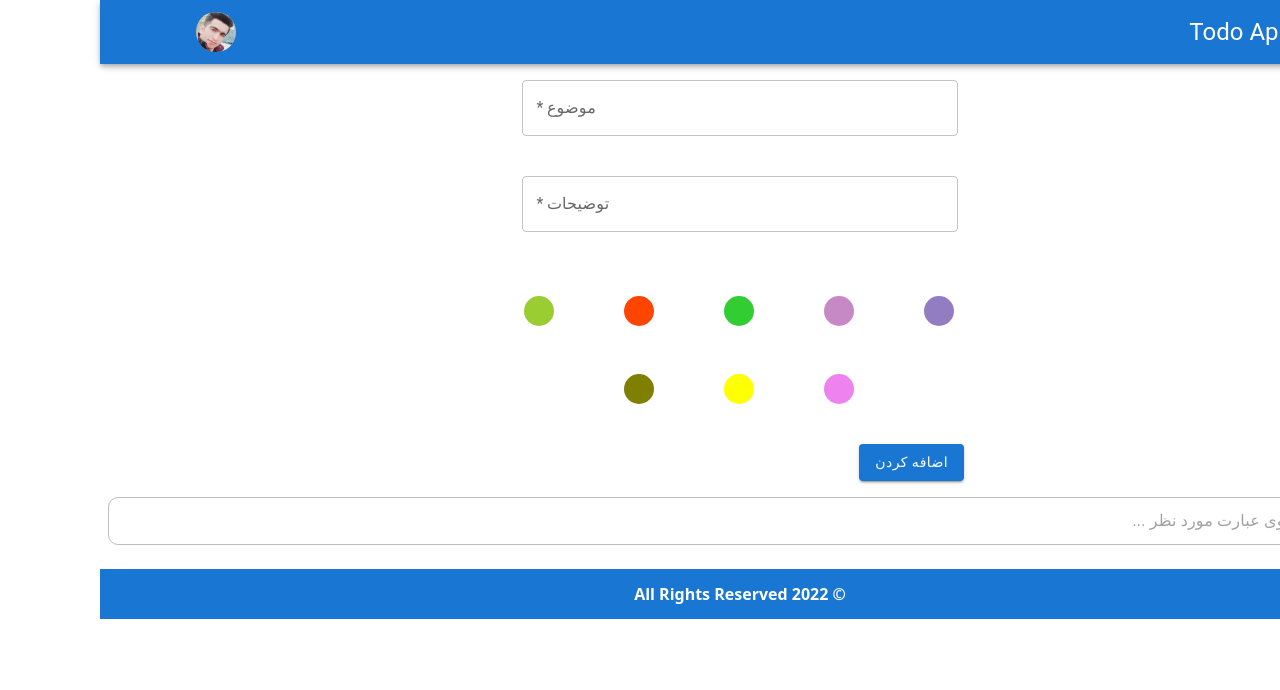
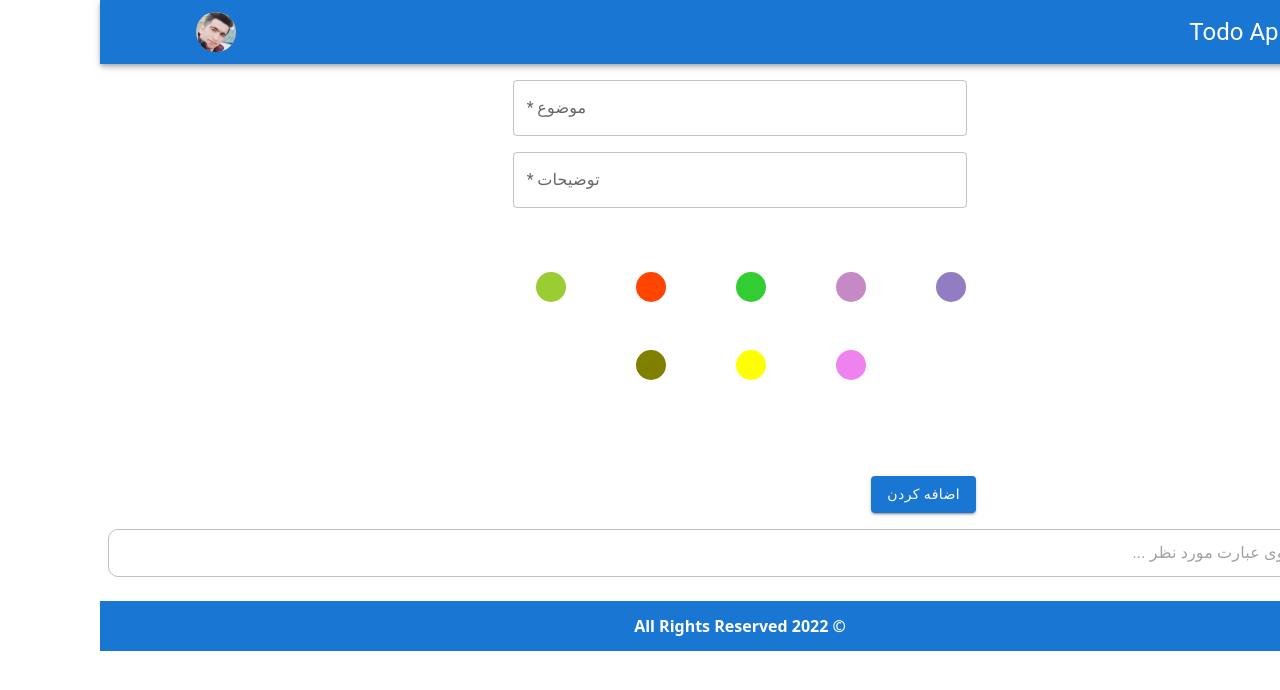
Before and after one commit to mohammadsohrabi2021/todo-redux, a React (Create React App) app: page / in a window 1280 px wide. Shown: the top 690 px of the page. Built offline with nearby package versions, Linux system fonts and the light colour scheme.

Commit message:
change form

```diff
--- a/src/components/Card/Card.jsx
+++ b/src/components/Card/Card.jsx
@@ -28,7 +28,7 @@ function Card({ setUpdate, setFormStatus }) {
     }
 
     return (
-        <Grid container item dir={'rtl'}>
+        <Grid container item dir={'rtl'} display={'flex'} >
             <Grid item display={'flex'} sx={{ border: "1px solid #8888 ", borderRadius: "10px" }} xs={12} mb={2}>
                 <IconButton type="button" sx={{ p: "11px" }} aria-label="جستجو">
                     <SearchIcon />
--- a/src/components/Form/Form.jsx
+++ b/src/components/Form/Form.jsx
@@ -58,7 +58,7 @@ function Form({ update, setUpdate, FormStatus, setFormStatus }) {
     return (
         <Grid container justifyContent={'center'} alignItems={'center'} dir={'rtl'}>
             <form onSubmit={handleSubmit}>
-            <Grid container maxWidth={'600px'} spacing={3} p={2} >
+            <Grid container maxWidth={'600px'}  p={2} >
                     <Grid item xs={12} my={1} display={"flex"} justifyContent={'center'} alignItems={'center'}>
                         <TextField name={'title'} value={FormStatus.title} onChange={handleChange} required sx={{
                             width: '80%',
@@ -79,7 +79,7 @@ function Form({ update, setUpdate, FormStatus, setFormStatus }) {
                             </Grid>
                         ))}
                     </Grid>
-                    <Grid item xs={12} mt={2} mr={6}>
+                    <Grid item xs={12} mt={12} mr={6}>
                         <Button variant='contained' type='submit' xs={12} >
                             {update === 'add' ?
                                 'اضافه کردن' : "ثبت ویرایش"}
```
